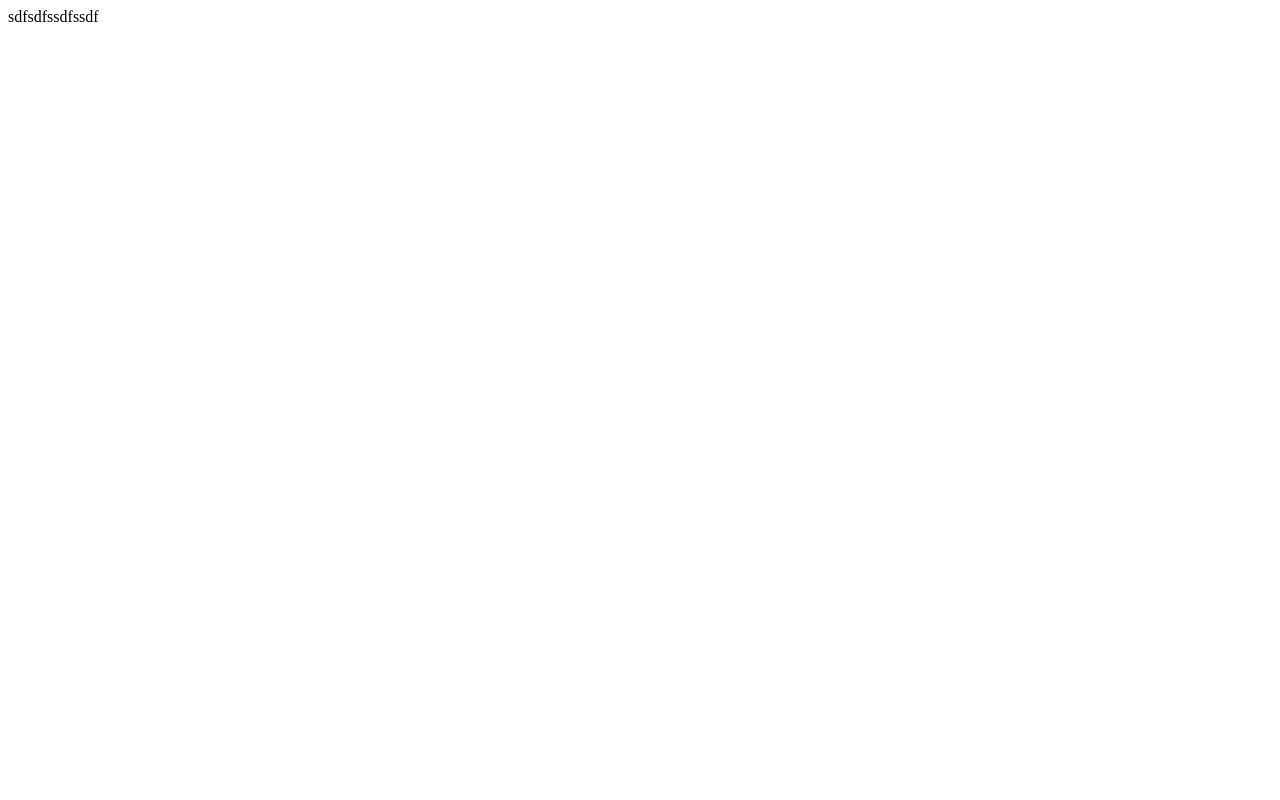
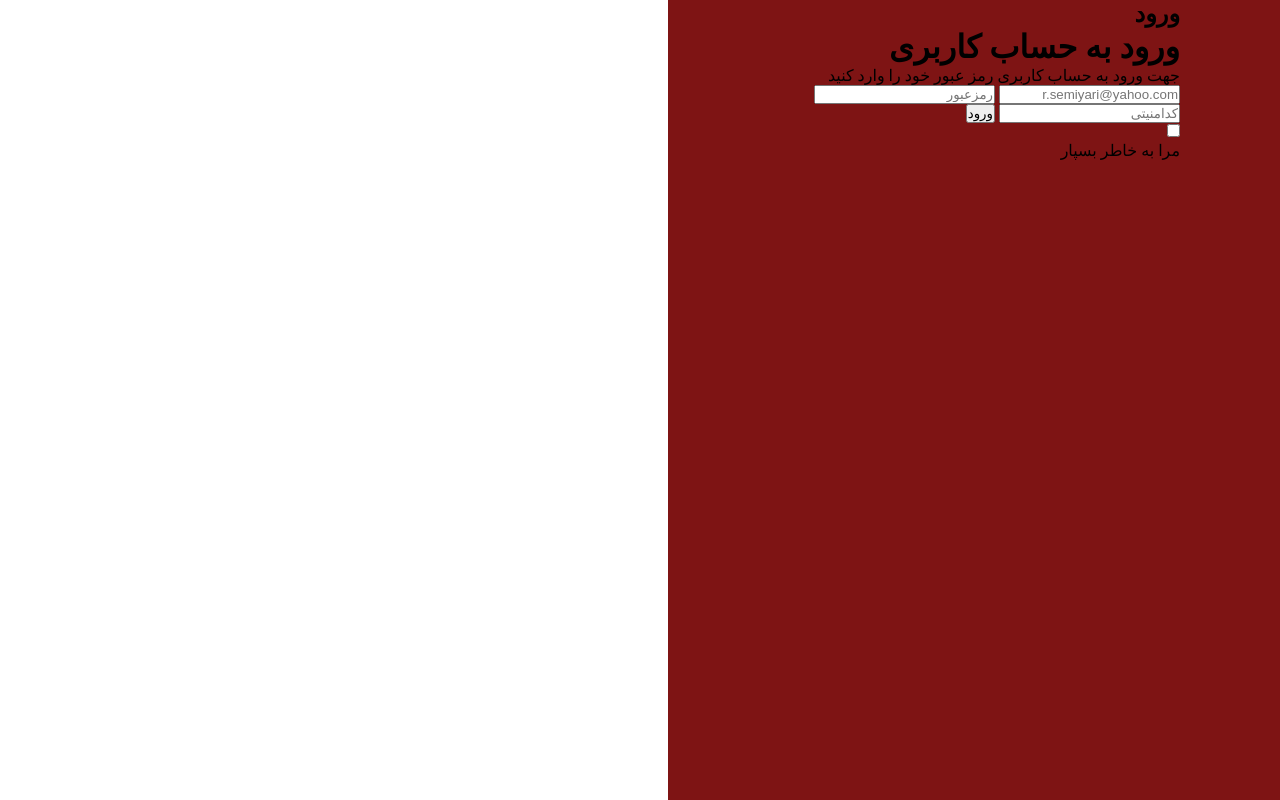
Before and after one commit to rezaSemyari70/Login-page, a plain HTML site: page index.html in a window 1280 px wide. Drawn offline with Linux system fonts and the light colour scheme.

Commit message:
add right side

```diff
--- a/css/style.css
+++ b/css/style.css
@@ -2,3 +2,15 @@
     margin: 0;
     padding: 0 ;
 }
+
+body{
+    direction: rtl;
+}
+
+.rightSide{
+    width: 40%;
+    height: 100vh;
+    background-color: rgb(126, 20, 20);
+    display: flex;
+    padding-right: 100px;
+}
--- a/index.html
+++ b/index.html
@@ -9,7 +9,7 @@
         <title></title>
         <meta name="description" content="">
         <meta name="viewport" content="width=device-width, initial-scale=1">
-        <link rel="stylesheet" href="">
+        <link rel="stylesheet" href="./css/style.css">
     </head>
     <body>
         <!--[if lt IE 7]>
@@ -18,7 +18,19 @@
         <main>
             <div class="container">
                 <div class="rightSide">
-                    sdfsdfssdfssdf
+                    <div class="contentRight">
+                        <h2>ورود</h2>
+                        <h1>ورود به حساب کاربری</h1>
+                        <p>جهت ورود به حساب کاربری رمز عبور خود را وارد کنید</p>
+                        <input class = "email" type="text" placeholder="r.semiyari@yahoo.com">
+                        <input class = "pass" type="text" placeholder="رمز‌عبور">
+                        <input class = "securCode" type="text" placeholder="کدامنیتی">
+                        <button>ورود</button>
+                        <div class="check">
+                            <input type="checkbox">
+                            <p>مرا به خاطر بسپار</p>
+                        </div>
+                    </div>
                 </div>
 
             </div>
```
